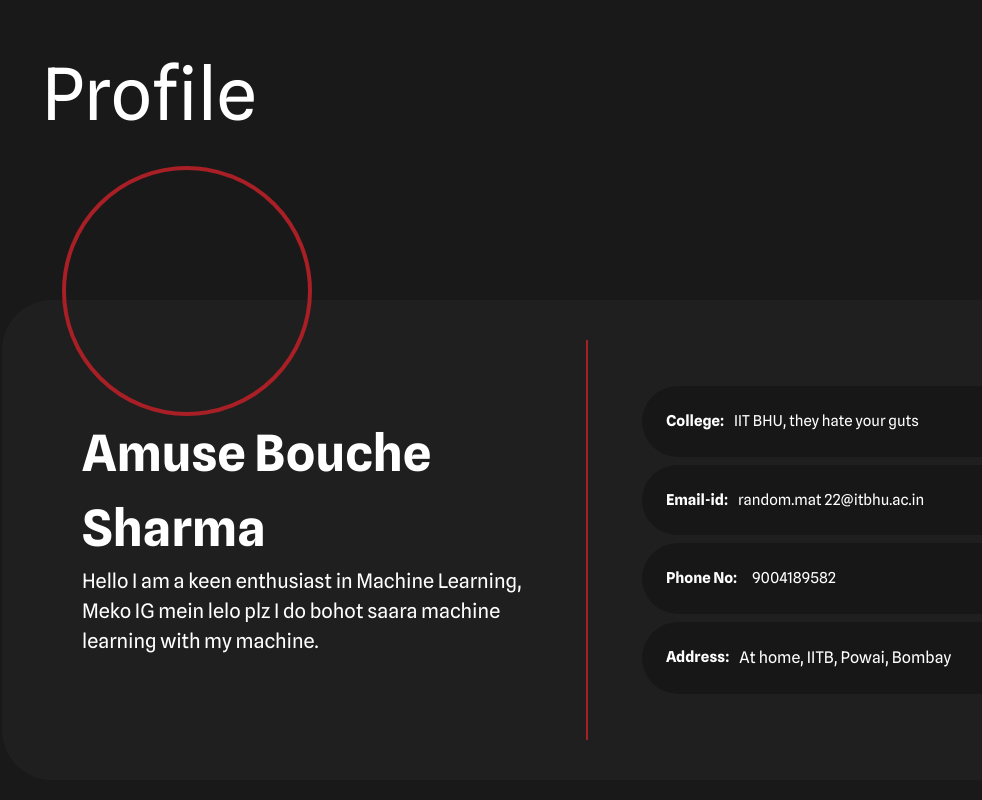
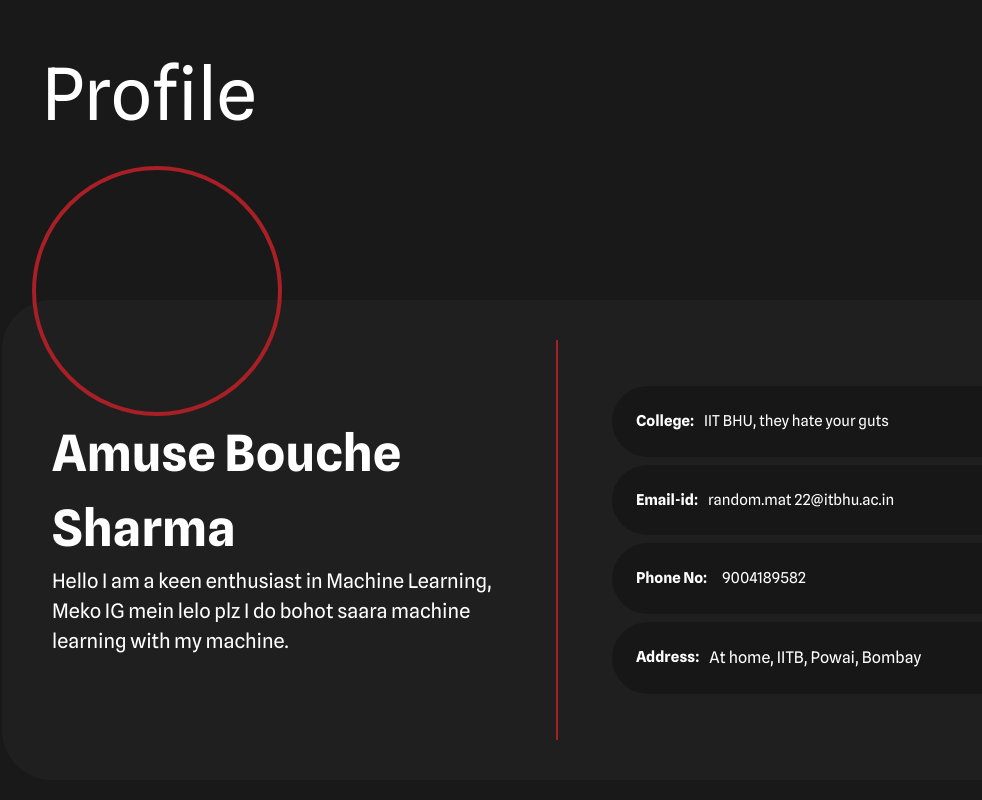
Before and after one commit to technex-iit-bhu/CA_Frontend, a Next.js app: page /profile in a window 1280 px wide. Shown: the top 800 px of the page, without its empty margins (48-1030 px from the left). Built offline with nearby package versions, Linux system fonts and the light colour scheme.

Commit message:
final commits done

```diff
--- a/src/pages/profile.tsx
+++ b/src/pages/profile.tsx
@@ -3,14 +3,14 @@ import React from 'react';
 export default function profile() {
   return (
     <div>
-      <div className='relative mb-[100px] flex flex-col bg-background lg:pl-[68px] md:pl-[50px]   pt-[80px] md:mb-[70px] lg:pb-[150px] md:pb-8'>
-        <div className=' absolute bottom-[10px] left-0  flex text-5xl  md:p-10 lg:p-[90px]   lg:text-7xl'>
-          <span className='text-white select-none '>Profile</span>
+      <div className='relative mb-[160px] flex flex-col bg-background lg:pl-[68px] pl-[50px] pt-[80px] md:mb-[70px] lg:pb-[150px] md:pb-10'>
+        <div className=' absolute bottom-[10px] left-0 flex text-5xl md:p-10 lg:p-[90px] lg:text-7xl'>
+          <span className='text-white select-none  '>Profile</span>
         </div>
       </div>
       <div className='px-[30px] md:px-[50px] '>
-        <div className='z-0 mb-20 rounded-[50px]  bg-grey px-[50px]  md:px-[30px]'>
-          <div className='flex flex-col lg:flex-row lg:pl-[30px] lg:pt-4 lg:pb-4   pb-10 '>
+        <div className='z-0 mb-20 rounded-[50px] bg-grey px-[50px]  md:px-[30px]'>
+          <div className='flex flex-col lg:flex-row lg:pl-[0px] lg:pt-4 lg:pb-4   pb-10 '>
             <div className='mt-[-150px] flex flex-col'>
               <div className='h-[250px] w-[250px] select-none self-center rounded-full border-4 border-red bg-background lg:self-start'></div>
               <div className='flex flex-col  lg:w-[500px] lg:pl-[20px] '>
```
